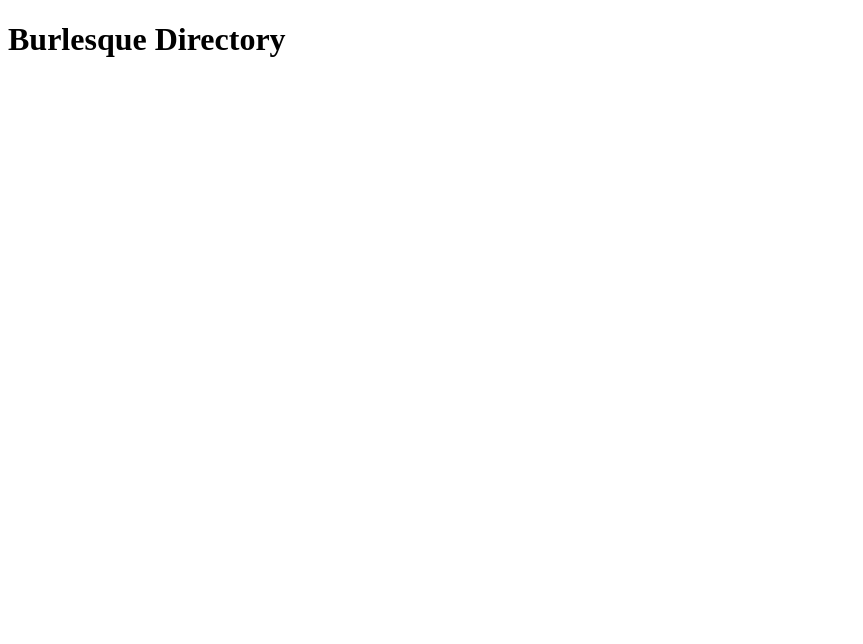
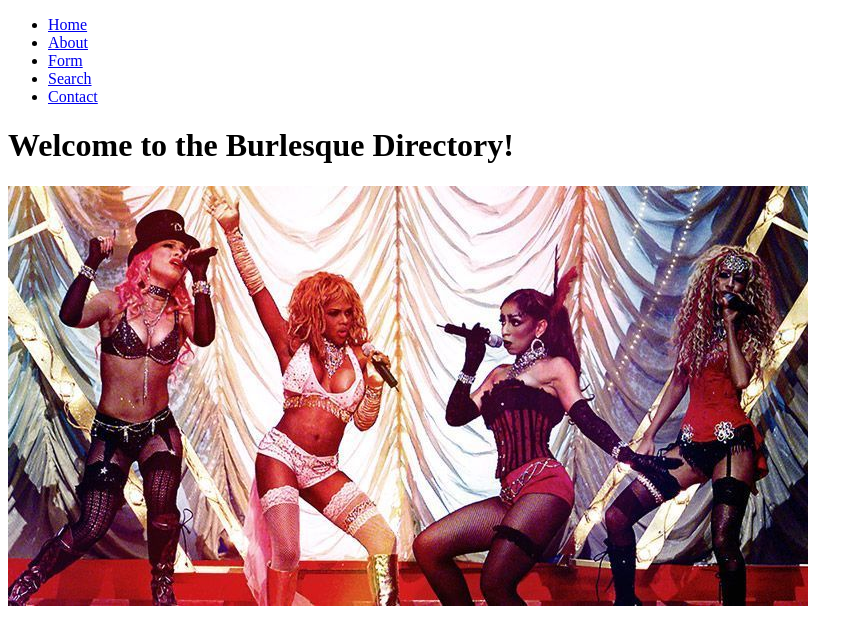
Before and after one commit to eatlunchnow/Burlesque-Directory, a React (Create React App) app in the folder burlesquedirectory/: page / in a window 1280 px wide. Shown: the top 644 px of the page, without its empty margins (0-863 px from the left). Built offline with nearby package versions, Linux system fonts and the light colour scheme.

Commit message:
Updated App.js

```diff
--- a/burlesquedirectory/src/App.js
+++ b/burlesquedirectory/src/App.js
@@ -1,11 +1,45 @@
-import React from "react"
+import React from 'react';
+import './styles.css';
+import {
+  BrowserRouter as Router,
+  Route,
+} from "react-router-dom";
+import Navbar from './components/Navbar';
+import Home from './contents/Home';
+import About from './contents/About';
+import Form from './contents/Form';
+import Search from './contents/Search';
+import Contact from './contents/Contact';
+import Form2 from './contents/Form2';
+
+
 
 function App() {
-    return (
-        <div>
-            <h1>Burlesque Directory</h1>
-        </div>
-    )
-}
+  return (
+    <Router>
+    <div className="App">
+    <Navbar />
+    <Route exact path="/">
+    <Home />
+    </Route>
+    <Route path="/about">
+    <About />
+    </Route>
+    <Route path="/form">
+    <Form />
+    </Route>
+    <Route path="/search">
+    <Search />
+    </Route>
+    <Route path="/contact">
+    <Contact />
+    </Route>
+    <Route path="/form2">
+    <Form2 />
+    </Route>
+    </div>
+    </Router>
+    );
+  }
 
-export default App
+  export default App;
```
